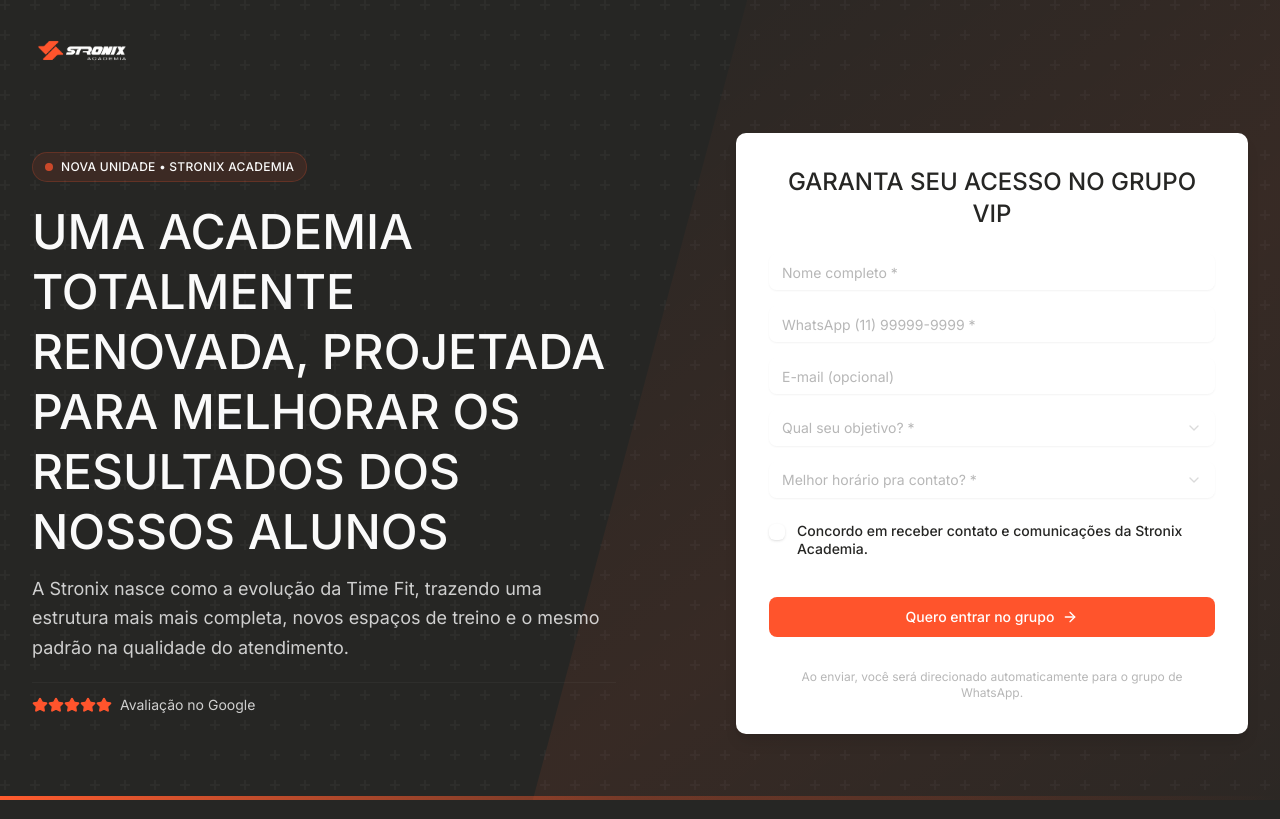
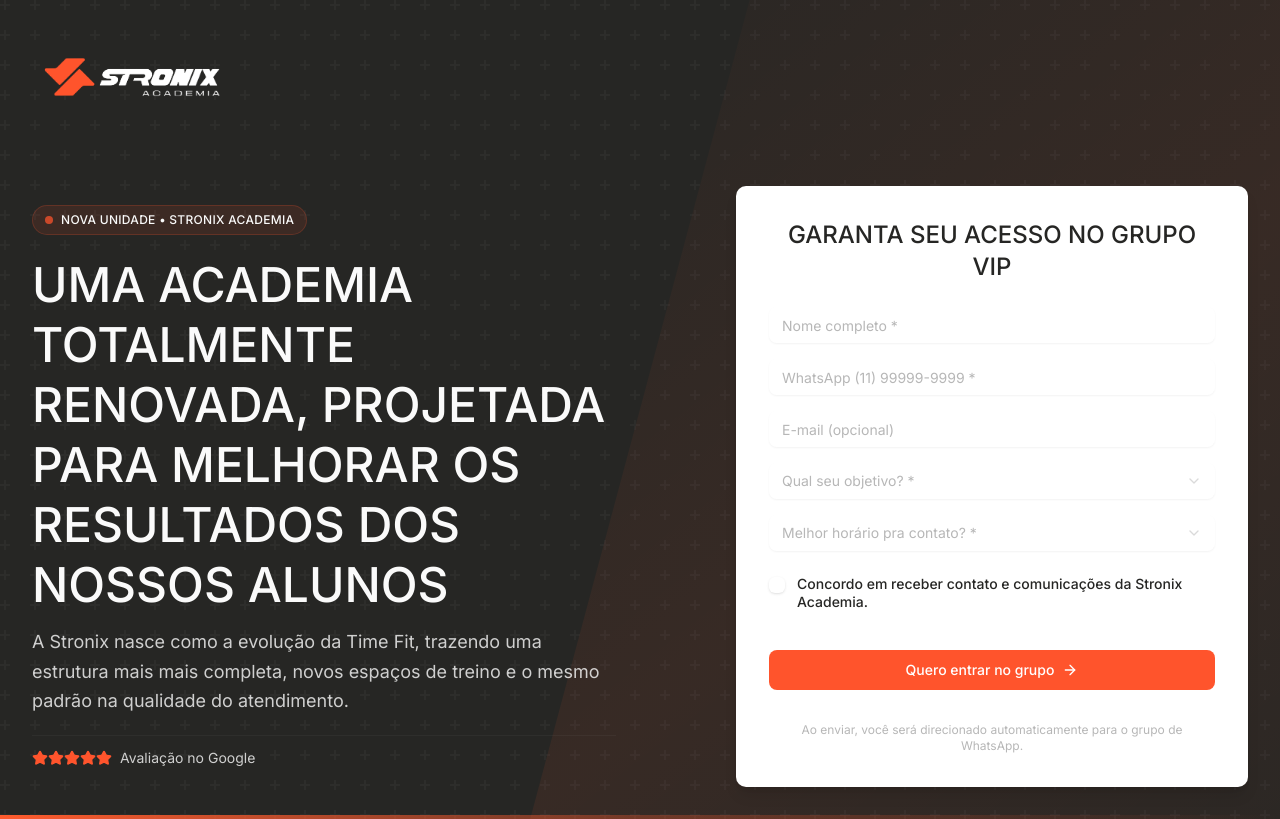
Before and after one commit to MedreGT/time-fit, a Next.js app: page / in a window 1280 px wide. Built offline with nearby package versions, Linux system fonts and the light colour scheme; no server answers.

Commit message:
style: change logo width

```diff
--- a/app/page.tsx
+++ b/app/page.tsx
@@ -19,7 +19,7 @@
             <Image
               src="/logo-stronix.png"
               alt="Stronix Academia"
-              width={100}
+              width={200}
               height={100}
             />
           </div>
```
